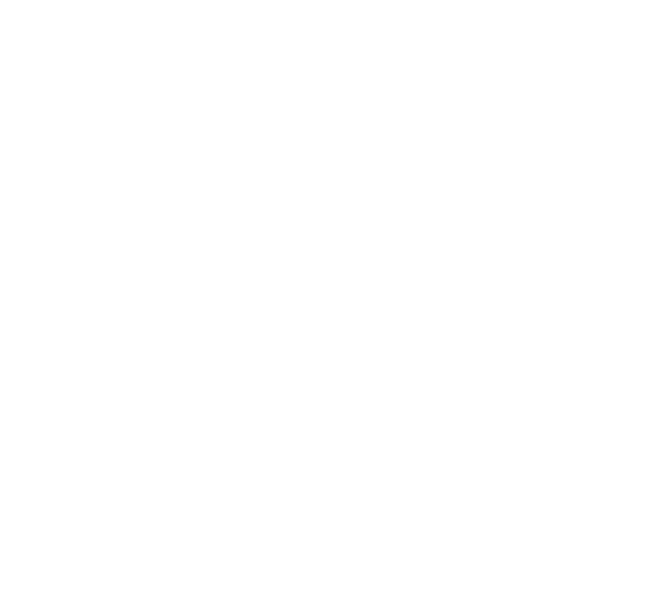
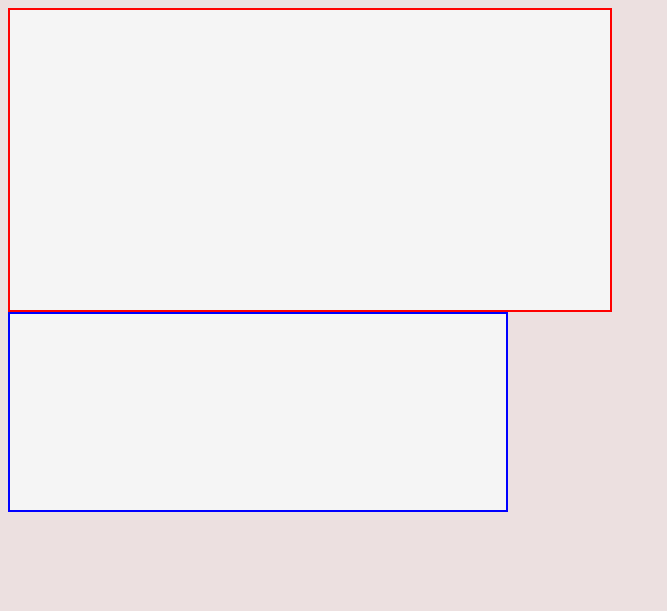
Before and after one commit to bond007key/css, a plain HTML site: page box-sizing--border-box/bytegrad/index.html in a window 1280 px wide. Shown: the whole page, without its empty margins (0-667 px from the left). Drawn offline with Linux system fonts and the light colour scheme.

Commit message:
box-sizing: border-box, content-box first understanding

```diff
--- a/box-sizing--border-box/bytegrad/style.css
+++ b/box-sizing--border-box/bytegrad/style.css
@@ -1,8 +1,24 @@
+body{
+    background-color: rgba(228, 211, 211, 0.692);
+}
 .box-1{
-    width: 700px;
-    height: 300px;
+    box-sizing: content-box;
+    padding: 50px;
 }
 .box-2{
-    width: 700px;
-    height: 300px;
+    box-sizing: border-box;
+    padding: 50px;
 }
+/*******************************************************/
+.box-1{
+    width: 500px;
+    height: 200px;
+    border: 2px solid red;
+    background-color: whitesmoke;
+}
+.box-2{
+    width: 500px;
+    height: 200px;
+    border: 2px solid blue;
+    background-color: whitesmoke;
+}
```
Also changed, not shown: box-sizing--border-box/bytegrad/index.html (+2 -6 lines), 2 other files.
